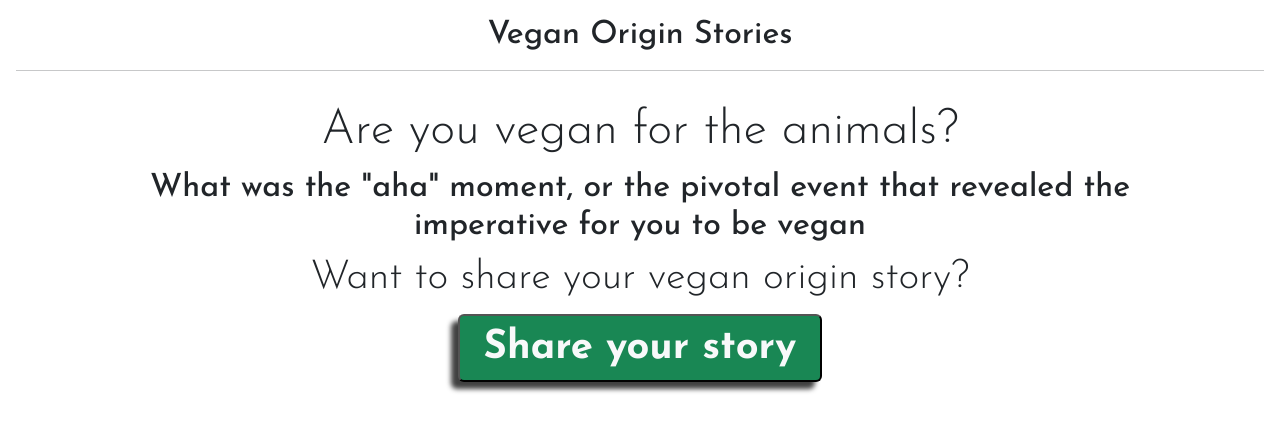
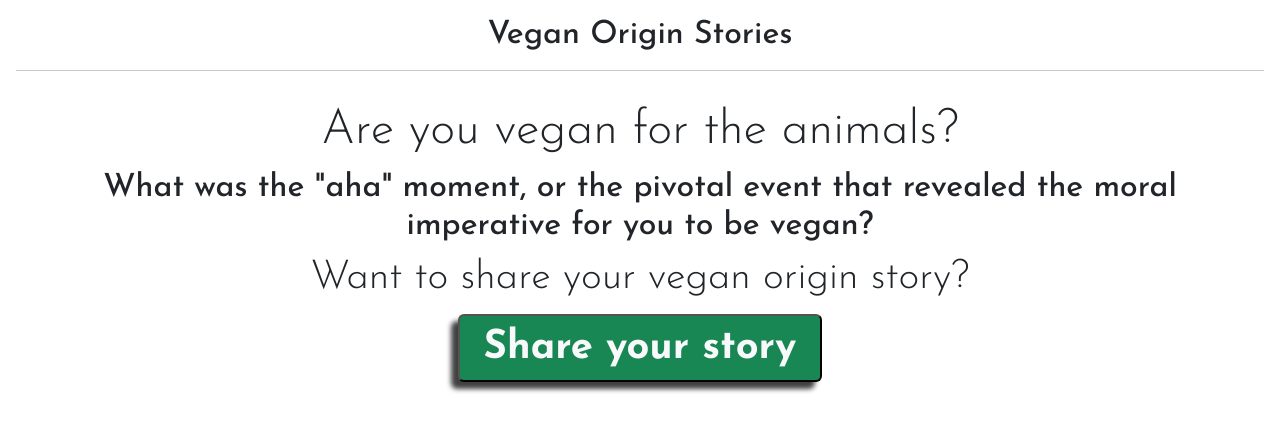
Before and after one commit to benjahmin-koenigsberg/vegan-origin-stories, a plain HTML site: page index.html in a window 1280 px wide. Shown: the top 427 px of the page. Drawn offline with nearby package versions, Linux system fonts and the light colour scheme.

Commit message:
updates layout and model

```diff
--- a/index.html
+++ b/index.html
@@ -22,13 +22,14 @@
 
 <body>
     <header class="p-3 text-center">
+        <!-- <img src="./VOS logo.png" style="width: 5rem;"/> -->
         <h2>Vegan Origin Stories</h2>
         <hr>
     </header>
     <main class="container text-center">
         <h1 class="display-5">Are you vegan for the animals?</h1>
         <h2>What was the "aha" moment, or the pivotal event that
-        revealed the imperative for you to be vegan</h2>
+        revealed the moral imperative for you to be vegan?</h2>
         <h2 class="display-6">Want to share your vegan origin story?</h2>
         <button class="bg-success rounded mt-1 display-6 px-4 py-2 text-light fw-bold" data-bs-toggle="modal" data-bs-target="#exampleModal" style="box-shadow: -7px 7px 5px 0px rgba(0,0,0,0.75);;">Share your
             story</button>
```
Also changed, not shown: VOS logo.png (added).
